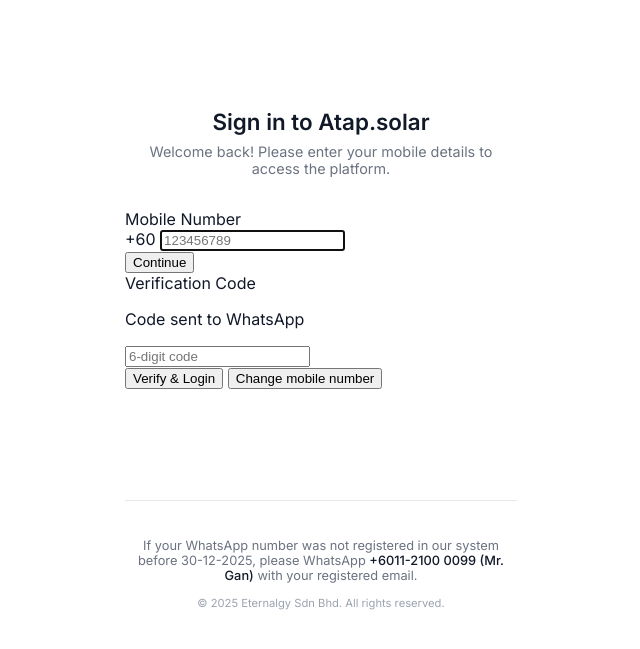
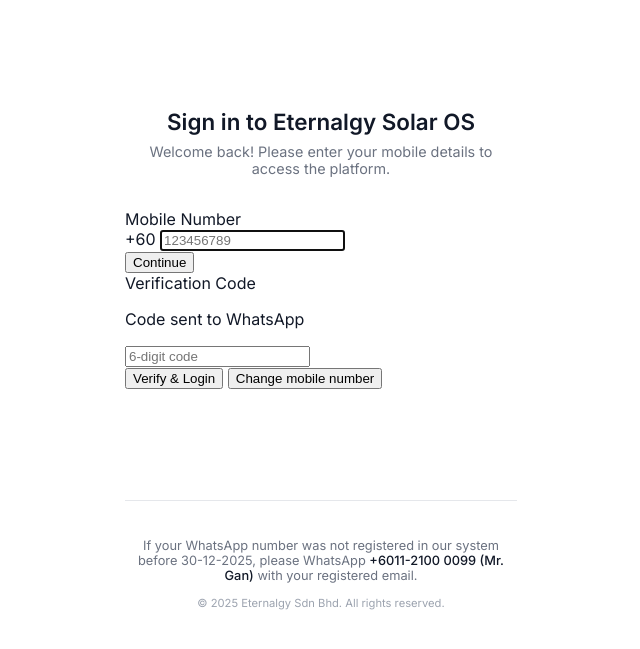
Before and after one commit to Zhihong0321/ee-auth, a website: page public/login.html in a window 1280 px wide. Shown: the part 139-788 px from the top of the page, without its empty margins (319-959 px from the left). Drawn offline with Linux system fonts and the light colour scheme.

Commit message:
UI: Update headline to Eternalgy Solar OS

```diff
--- a/public/login.html
+++ b/public/login.html
@@ -19,7 +19,7 @@
 
         <main class="auth-content">
             <div class="intro-text">
-                <h1>Sign in to Atap.solar</h1>
+                <h1>Sign in to Eternalgy Solar OS</h1>
                 <p>Welcome back! Please enter your mobile details to access the platform.</p>
             </div>
 
```
